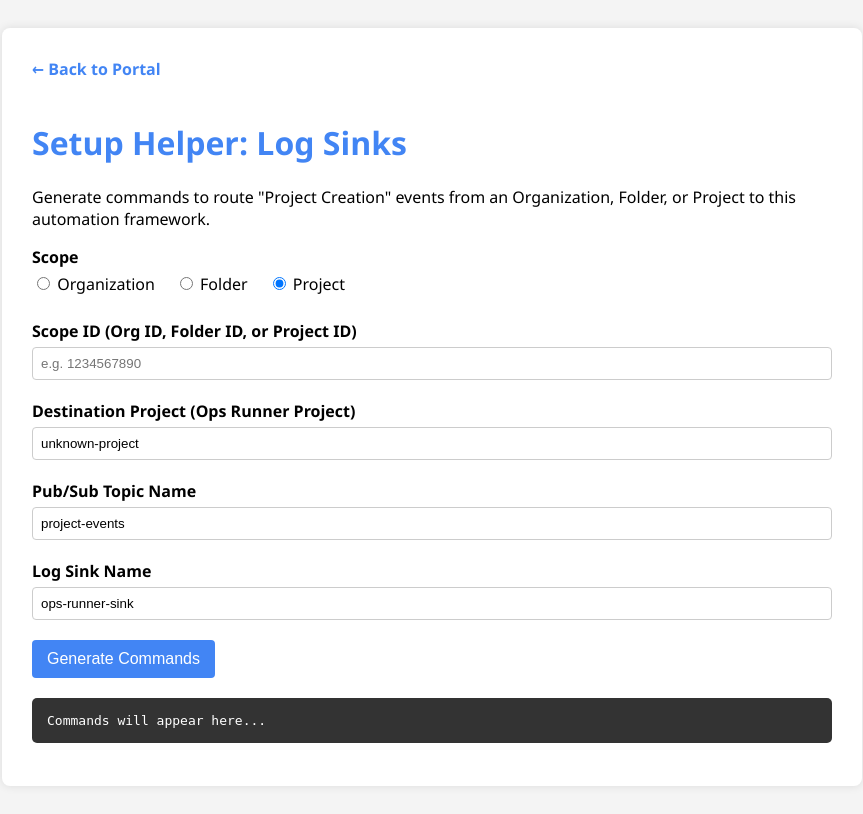
After one commit to genome21/GCP-Ops-Runner, a Flask app: page /setup in a window 1280 px wide. The commit adds this page. Shown: the whole page, without its empty margins (208-1071 px from the left). Run offline with Flask 3, Linux system fonts and the light colour scheme; the visitor is signed in with stand-in values (Sample User, id 1).

Commit message:
Enhance Rules Engine with Setup Helper and Rule Names
- Added `Rule Name` field to Rules Engine UI and Firestore schema.
- Implemented `Setup Helper` page to generate gcloud commands for Org/Folder level Log Sinks.
- Updated documentation to clarify flexible domain usage in templates.

Co-authored-by: genome21 <1147229+genome21@users.noreply.github.com>

```diff
--- a/src/server.py
+++ b/src/server.py
@@ -222,6 +222,12 @@ def index():
     runbooks = get_runbooks()
     return render_template('index.html', runbooks=runbooks, project_id=PROJECT_ID, user=session.get('user'))
 
+@app.route('/setup', methods=['GET'])
+@login_required
+def setup_helper():
+    """Renders the Setup Helper UI."""
+    return render_template('setup_helper.html', project_id=PROJECT_ID, user=session.get('user'))
+
 @app.route('/rules', methods=['GET'])
 @login_required
 def rules_list():
@@ -248,6 +254,7 @@ def add_rule():
     if not db:
         return "Firestore not configured.", 500
 
+    rule_name = request.form.get('rule_name', 'Unnamed Rule')
     label_key = request.form.get('label_key')
     label_value = request.form.get('label_value')
     groups_str = request.form.get('target_groups') # Comma separated
@@ -259,6 +266,7 @@ def add_rule():
 
     try:
         db.collection('automation_rules').add({
+            'name': rule_name,
             'label_key': label_key,
             'label_value': label_value,
             'target_groups': target_groups
@@ -380,6 +388,7 @@ def handle_project_created_event():
 
         for rule_doc in rules:
             rule = rule_doc.to_dict()
+            rule_name = rule.get('name', rule_doc.id)
             label_key = rule.get('label_key')
             label_value = rule.get('label_value')
             target_groups = rule.get('target_groups', [])
@@ -393,7 +402,7 @@ def handle_project_created_event():
             project_label_value = labels.get(label_key)
 
             if project_label_value == label_value:
-                logger.info(f"Rule {rule_doc.id} matched for {label_key}={label_value}")
+                logger.info(f"Rule '{rule_name}' ({rule_doc.id}) matched for {label_key}={label_value}")
 
                 for group_tmpl in target_groups:
                     # Resolve Template
--- a/src/templates/index.html
+++ b/src/templates/index.html
@@ -35,6 +35,7 @@
             <div class="nav-links">
                 <a href="/">Home</a>
                 <a href="/rules">Rules Engine</a>
+                <a href="/setup">Setup Helper</a>
             </div>
             <div class="user-info">
                 {% if user %}
--- /dev/null
+++ b/src/templates/setup_helper.html
@@ -0,0 +1,159 @@
+<!DOCTYPE html>
+<html lang="en">
+<head>
+    <meta charset="UTF-8">
+    <meta name="viewport" content="width=device-width, initial-scale=1.0">
+    <title>Setup Helper - Log Sinks</title>
+    <style>
+        body { font-family: 'Segoe UI', Tahoma, Geneva, Verdana, sans-serif; background-color: #f4f4f4; padding: 20px; }
+        .container { max-width: 800px; margin: 0 auto; background: white; padding: 30px; border-radius: 8px; box-shadow: 0 0 10px rgba(0,0,0,0.1); }
+        h1 { color: #4285F4; }
+        .form-group { margin-bottom: 20px; }
+        label { display: block; margin-bottom: 5px; font-weight: bold; }
+        input[type="text"], select { width: 100%; padding: 8px; border: 1px solid #ccc; border-radius: 4px; box-sizing: border-box; }
+        .radio-group { display: flex; gap: 20px; margin-bottom: 10px; }
+        .radio-group label { font-weight: normal; }
+        button { background-color: #4285F4; color: white; padding: 10px 15px; border: none; border-radius: 4px; cursor: pointer; font-size: 1em; }
+        pre { background: #333; color: #fff; padding: 15px; border-radius: 5px; overflow-x: auto; white-space: pre-wrap; margin-top: 20px; }
+        a.nav-link { display: inline-block; margin-bottom: 20px; color: #4285F4; text-decoration: none; font-weight: bold; }
+    </style>
+    <script>
+        function generateCommand() {
+            const scope = document.querySelector('input[name="scope"]:checked').value;
+            const scopeId = document.getElementById('scope_id').value;
+            const destProject = document.getElementById('dest_project').value;
+            const topicName = document.getElementById('topic_name').value || 'project-events';
+            const sinkName = document.getElementById('sink_name').value || 'ops-runner-sink';
+            const location = 'us-central1'; // Or make configurable
+
+            if (!scopeId || !destProject) {
+                alert("Please fill in Scope ID and Destination Project");
+                return;
+            }
+
+            let sinkCmd = "";
+            let triggerCmd = "";
+            let pubsubCmd = "";
+
+            // 1. Create Pub/Sub Topic
+            pubsubCmd = `gcloud pubsub topics create ${topicName} --project=${destProject}`;
+
+            // 2. Create Sink
+            const filter = 'protoPayload.methodName="CreateProject" AND resource.type="project"';
+            const destination = `pubsub.googleapis.com/projects/${destProject}/topics/${topicName}`;
+
+            if (scope === 'project') {
+                sinkCmd = `gcloud logging sinks create ${sinkName} ${destination} --log-filter='${filter}' --project=${scopeId}`;
+            } else if (scope === 'folder') {
+                sinkCmd = `gcloud logging sinks create ${sinkName} ${destination} --log-filter='${filter}' --folder=${scopeId} --include-children`;
+            } else if (scope === 'organization') {
+                sinkCmd = `gcloud logging sinks create ${sinkName} ${destination} --log-filter='${filter}' --organization=${scopeId} --include-children`;
+            }
+
+            // 3. Grant Pub/Sub Publisher role to Sink Identity
+            const permissionNote = `# IMPORTANT: After creating the sink, it will return a service account (writerIdentity).\n# You must grant roles/pubsub.publisher to that identity on the topic:\n# gcloud pubsub topics add-iam-policy-binding ${topicName} --project=${destProject} --member=serviceAccount:[WRITER_IDENTITY] --role=roles/pubsub.publisher`;
+
+            // 4. EventArc Trigger
+            // Note: When using Pub/Sub transport, EventArc filters on the Pub/Sub message, not the Audit Log fields directly (because it's just a message)
+            // Wait, EventArc for Cloud Audit Logs via Pub/Sub?
+            // Actually, if we route to Pub/Sub, we should use EventArc type=google.cloud.pubsub.topic.v1.messagePublished
+            // BUT, our code expects a CloudEvent with Audit Log data.
+            // When EventArc consumes from Pub/Sub, it wraps the Pub/Sub message.
+            // The Audit Log is inside the Pub/Sub message data (base64 encoded).
+            // Our current code parses `from_http`.
+            // If we switch to Pub/Sub transport, the format changes.
+
+            // ALTERNATIVE: EventArc can listen to Audit Logs directly for Org/Folder?
+            // "Eventarc for Cloud Audit Logs currently supports project-level event routing only."
+            // So for Org/Folder, we MUST use Log Sink -> Pub/Sub -> Cloud Run (Trigger).
+            // But we need to make sure our `server.py` can handle the Pub/Sub message wrapping the Audit Log.
+            // Currently `server.py` handles `type=google.cloud.audit.log.v1.written`.
+            // If we use Pub/Sub, the event type is `google.cloud.pubsub.topic.v1.messagePublished`.
+            // The data is `message: { data: base64... }`.
+            // The decoded data is the LogEntry.
+
+            // So this Helper exposes a complexity: Org-level events need a slight adaptation in `server.py` OR we assume the user knows.
+            // OR we tell them to route it to the specific EventArc formatted topic?
+            // EventArc can create the transport topic for you.
+            // BUT EventArc *itself* cannot listen to Org-level Audit Logs directly yet.
+
+            // Solution: We will generate commands for the "Log Sink -> Pub/Sub" pattern.
+            // AND we need to warn the user that `server.py` needs to handle Pub/Sub events if they use this.
+            // OR, simpler: Just support Project-level setup for now which matches current EventArc.
+            // The user asked for "project, folder, or org log sink".
+
+            // Let's generate the commands to route logs to the existing EventArc trigger?
+            // No, the existing trigger listens to Audit Logs *in the runner project*.
+            // If we route Org logs to a Pub/Sub topic, we need a NEW EventArc trigger listening to that topic.
+
+            triggerCmd = `gcloud eventarc triggers create ${topicName}-trigger \\
+    --location=${location} \\
+    --destination-run-service=ops-runner \\
+    --destination-run-region=${location} \\
+    --destination-run-path="/events/project-created" \\
+    --transport-topic=projects/${destProject}/topics/${topicName} \\
+    --event-filters="type=google.cloud.pubsub.topic.v1.messagePublished" \\
+    --service-account=ops-runner-sa@${destProject}.iam.gserviceaccount.com`;
+
+            const fullBlock = `# 1. Create Topic
+${pubsubCmd}
+
+# 2. Create Log Sink (Routes logs to the topic)
+${sinkCmd}
+
+${permissionNote}
+
+# 3. Create EventArc Trigger (Connects Topic to Cloud Run)
+# Note: This trigger listens for Pub/Sub messages.
+${triggerCmd}
+`;
+            document.getElementById('output').textContent = fullBlock;
+            document.getElementById('warning').style.display = 'block';
+        }
+    </script>
+</head>
+<body>
+    <div class="container">
+        <a href="/" class="nav-link">&larr; Back to Portal</a>
+        <h1>Setup Helper: Log Sinks</h1>
+        <p>Generate commands to route "Project Creation" events from an Organization, Folder, or Project to this automation framework.</p>
+
+        <div class="form-group">
+            <label>Scope</label>
+            <div class="radio-group">
+                <label><input type="radio" name="scope" value="organization"> Organization</label>
+                <label><input type="radio" name="scope" value="folder"> Folder</label>
+                <label><input type="radio" name="scope" value="project" checked> Project</label>
+            </div>
+        </div>
+
+        <div class="form-group">
+            <label for="scope_id">Scope ID (Org ID, Folder ID, or Project ID)</label>
+            <input type="text" id="scope_id" placeholder="e.g. 1234567890">
+        </div>
+
+        <div class="form-group">
+            <label for="dest_project">Destination Project (Ops Runner Project)</label>
+            <input type="text" id="dest_project" value="{{ project_id }}">
+        </div>
+
+        <div class="form-group">
+            <label for="topic_name">Pub/Sub Topic Name</label>
+            <input type="text" id="topic_name" value="project-events">
+        </div>
+
+        <div class="form-group">
+            <label for="sink_name">Log Sink Name</label>
+            <input type="text" id="sink_name" value="ops-runner-sink">
+        </div>
+
+        <button onclick="generateCommand()">Generate Commands</button>
+
+        <div id="warning" style="display:none; color: red; margin-top: 10px;">
+            <strong>Note:</strong> Since this uses Pub/Sub, you must ensure the <code>src/server.py</code> handles Pub/Sub wrapped events. (Currently configured for direct Audit Logs).
+        </div>
+
+        <pre id="output">Commands will appear here...</pre>
+    </div>
+</body>
+</html>
```
Also changed, not shown: src/templates/rules.html (+7 -2 lines), README.md.
